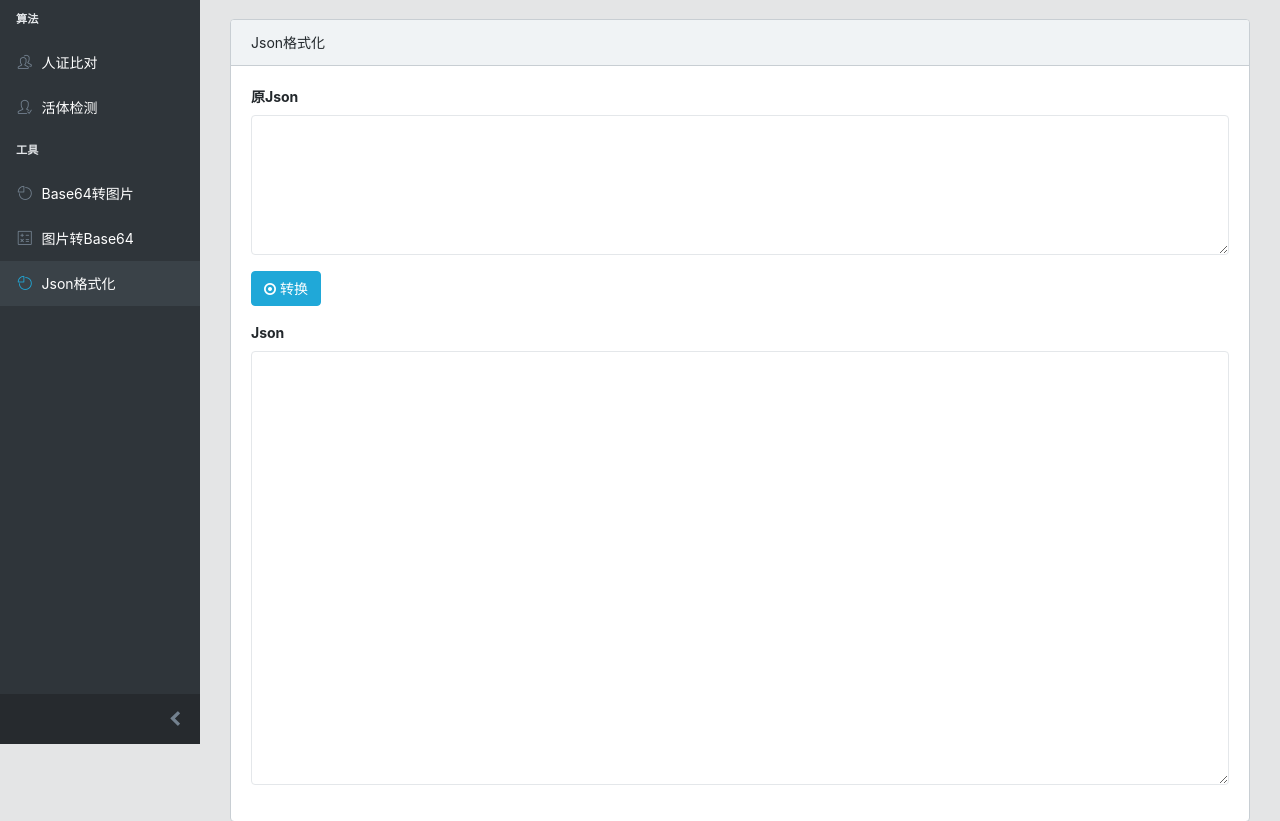
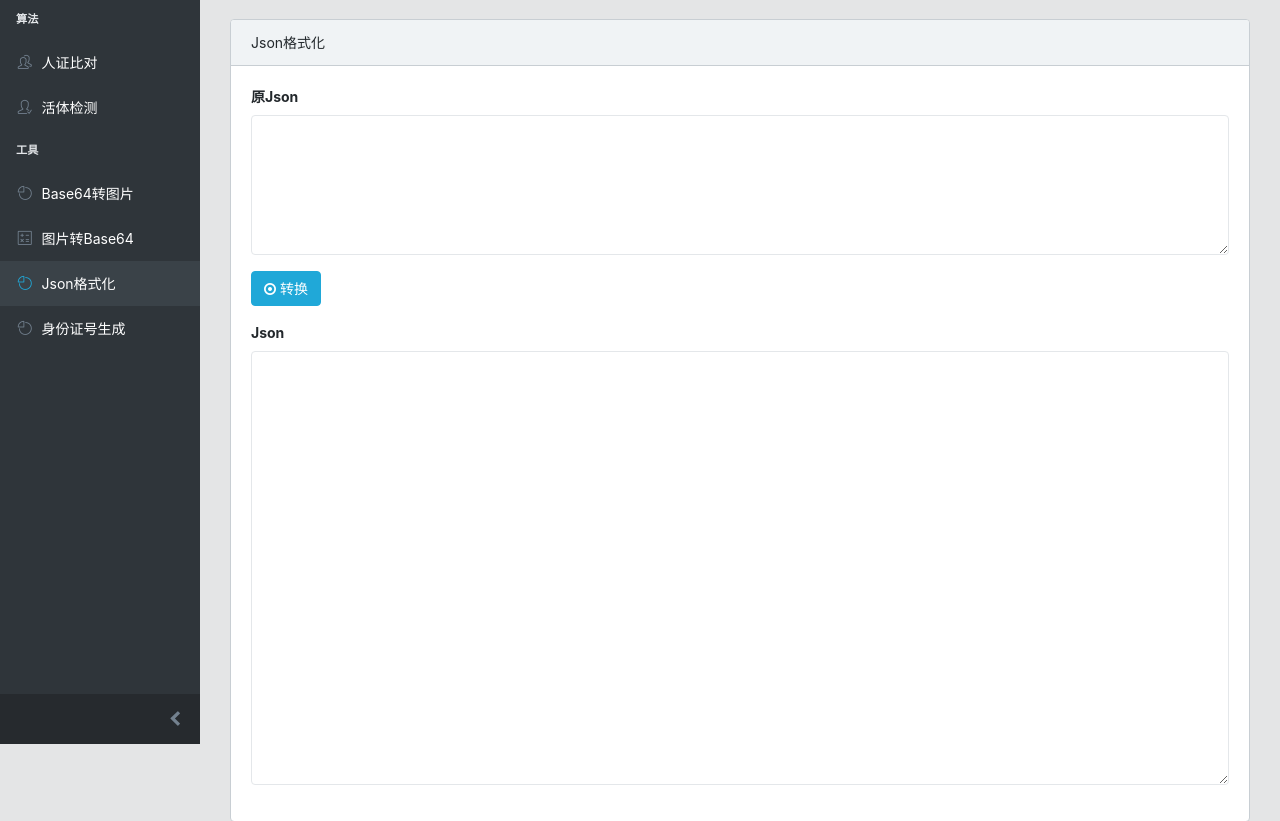
Before and after one commit to kriswucn/dear-cobain, a Flask app: page /format in a window 1280 px wide. Shown: the part 56-877 px from the top of the page. Run offline with Flask 2, Linux system fonts and the light colour scheme; some libraries are stand-ins or nearby versions.

Commit message:
added ic num generator

```diff
--- a/app/templates/base.html
+++ b/app/templates/base.html
@@ -179,6 +179,10 @@
                 <li class="nav-item">
                     <a class="nav-link" href="/format">
                         <i class="nav-icon icon-pie-chart"></i>Json格式化</a>
+                </li>
+                <li class="nav-item">
+                    <a class="nav-link" href="/icnum">
+                        <i class="nav-icon icon-pie-chart"></i>身份证号生成</a>
                 </li>
                 <li class="divider"></li>
             </ul>
```
